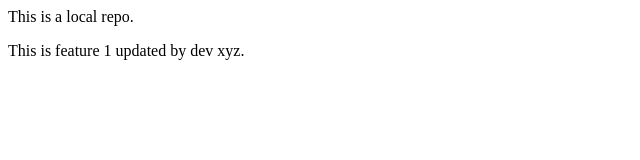
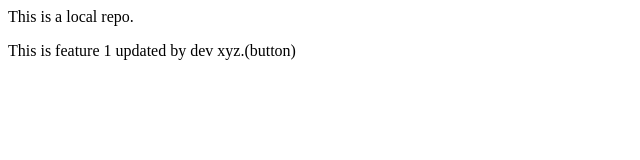
Before and after one commit to aadiyadav397/gitHub-demo, a plain HTML site: page index.html in a window 1280 px wide. Shown: the full height of the page, 0-640 px from the left. Drawn offline with Linux system fonts and the light colour scheme.

Commit message:
button addd

```diff
--- a/index.html
+++ b/index.html
@@ -2,5 +2,5 @@
     This is a local repo.
 </p>
 <p>
-    This is feature 1 updated by dev xyz.
+    This is feature 1 updated by dev xyz.(button)
 </p>
```
